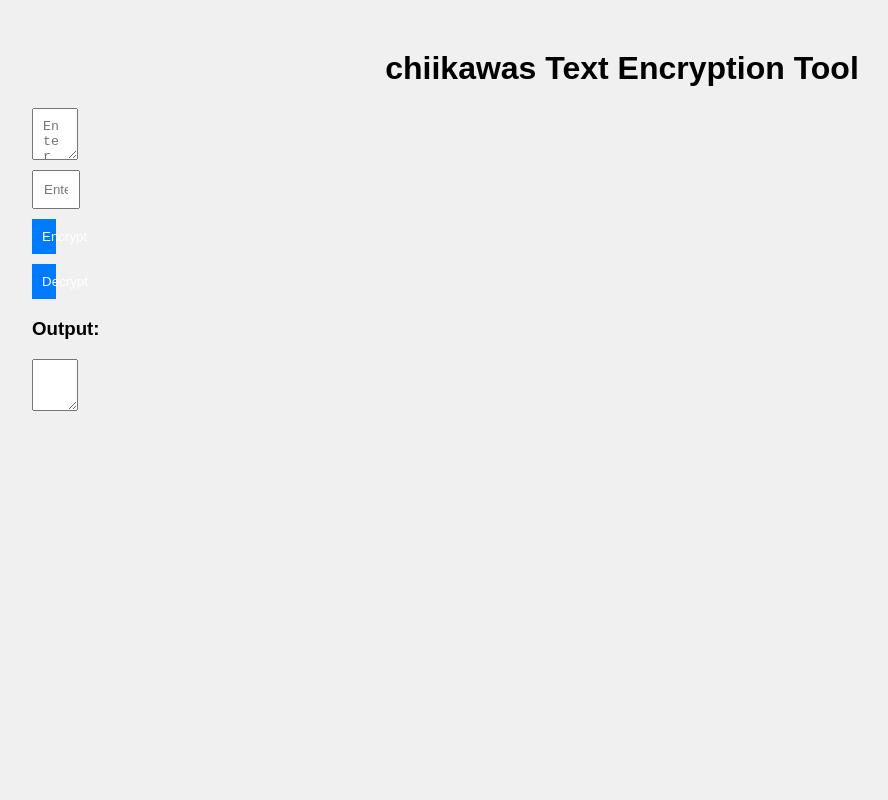
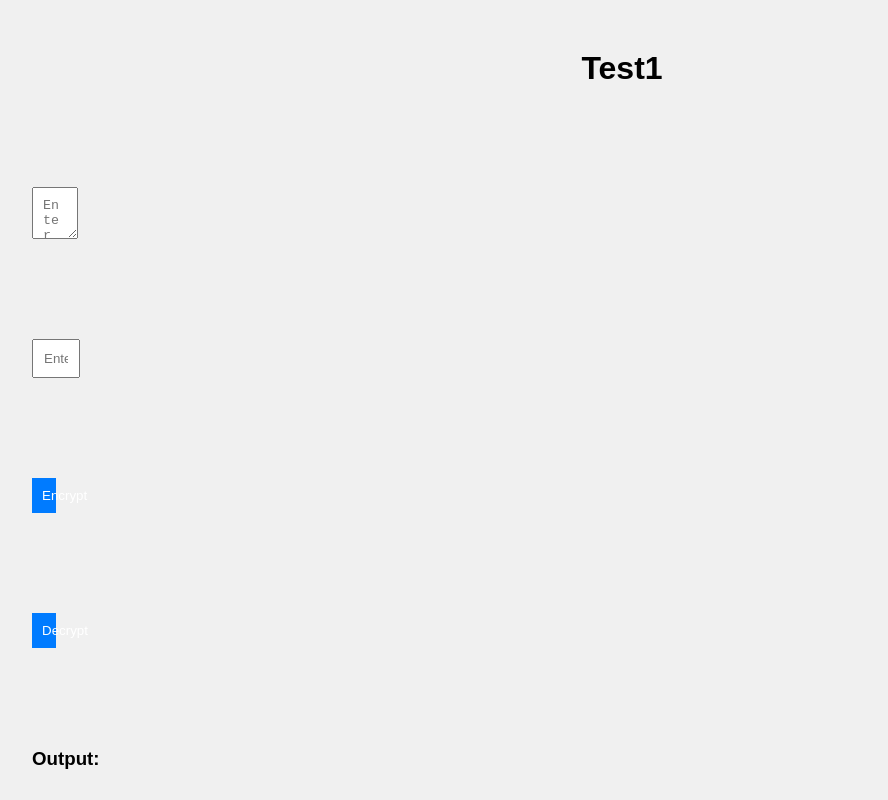
Before and after one commit to 215banana/215_12_18-, a plain HTML site: page index.html in a window 1280 px wide. Shown: the top 800 px of the page, without its empty margins (18-906 px from the left). Drawn offline with Linux system fonts and the light colour scheme.

Commit message:
Update index.html

```diff
--- a/index.html
+++ b/index.html
@@ -3,7 +3,7 @@
 <head>
   <meta charset="UTF-8" />
   <meta name="viewport" content="width=device-width, initial-scale=1.0" />
-  <title>Simple Encryption Website</title>
+  <title>caoifawagnt</title>
   <style>
     body {
       font-family: Arial, sans-serif;
@@ -13,7 +13,7 @@
     h1 { text-align: center; }
     textarea, input, button {
       display: block;
-      margin: 10px 0;
+      margin: 100px 0;
       width: 2%;
       padding: 10px;
     }
@@ -21,7 +21,7 @@
   </style>
 </head>
 <body>
-  <h1>chiikawas Text Encryption Tool</h1>
+  <h1>Test1</h1>
   <textarea id="inputText" placeholder="Enter text to encrypt..."></textarea>
   <input id="key" type="text" placeholder="Enter encryption key..." />
   <button onclick="encryptText()">Encrypt</button>
```
